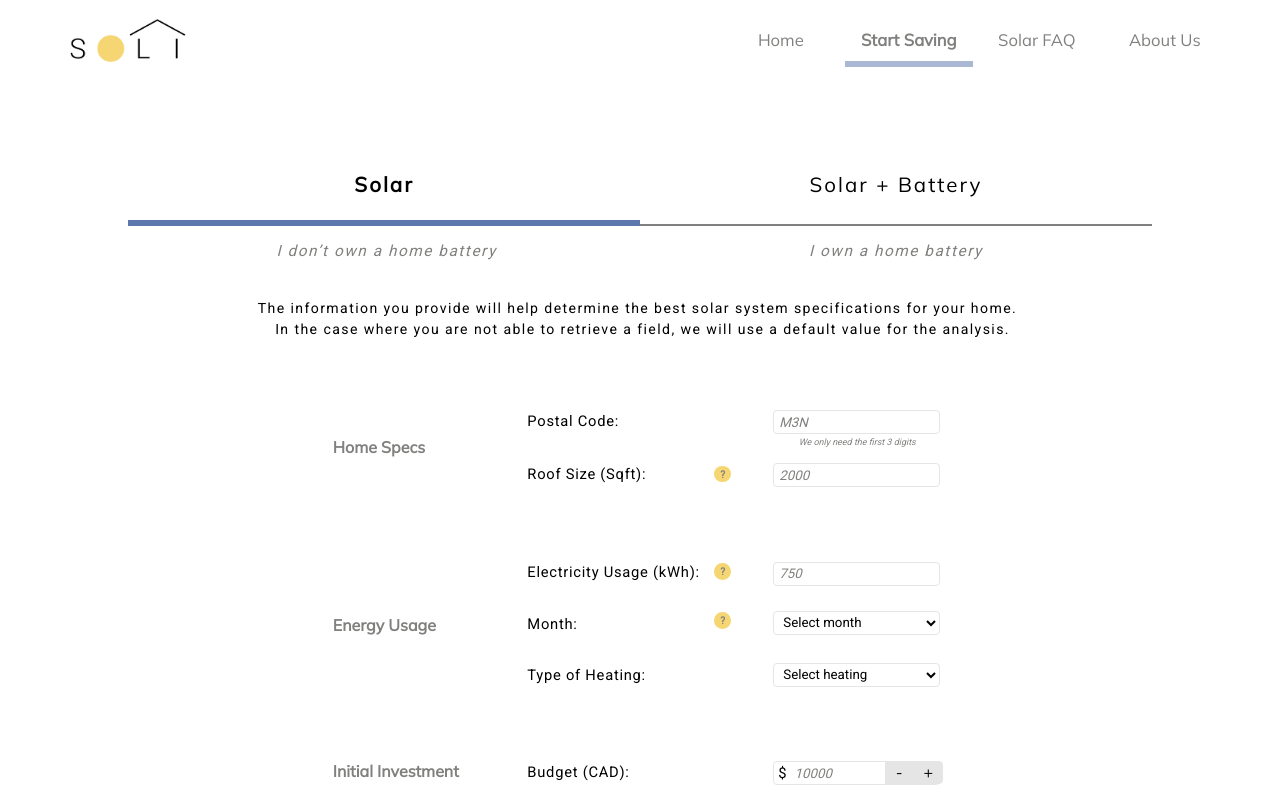
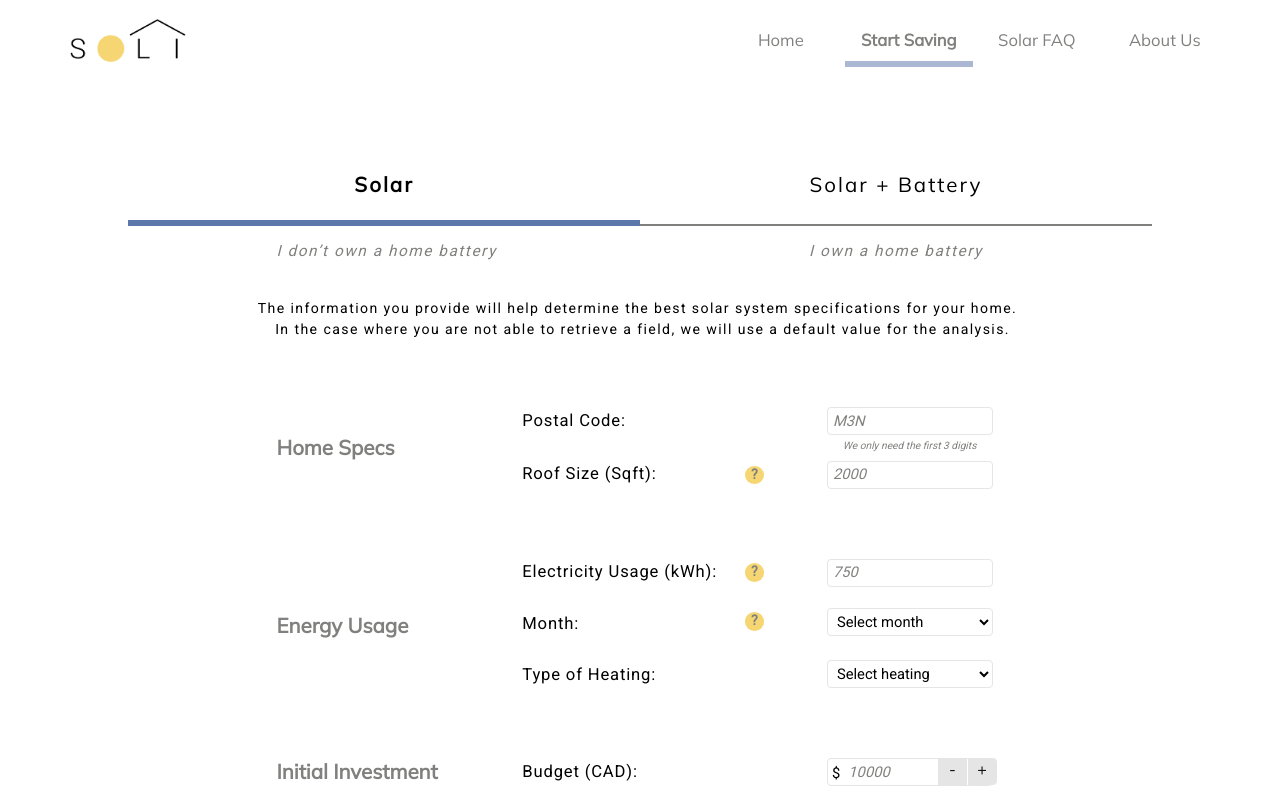
Before and after one commit to tanushree-sharma/fydp-app, a React (Create React App) app: page /start-saving in a window 1280 px wide. Shown: the top 800 px of the page. Built offline with nearby package versions, Linux system fonts and the light colour scheme.

Commit message:
font size and alignment changes on the forms page

```diff
--- a/src/App.css
+++ b/src/App.css
@@ -25,9 +25,9 @@
   position: absolute;
   background-color: white;
   font-size: 1.3vw;
-  font-family: 'Roboto';
+  font-family: "Roboto";
   top: 0%;
-  }
+}
 
 #logo {
   position: absolute;
@@ -85,7 +85,6 @@ ul.nav-right {
   width: 100%;
   height: 100%;
   overflow-x: hidden;
-
 }
 
 #mainGraphic {
@@ -145,7 +144,6 @@ ul.nav-right {
   text-align: center;
   display: inline-block;
 }
-
 
 #startButton:hover {
   background: #faebbc;
@@ -548,6 +546,18 @@ ul.nav-right {
   width: 100%;
 }
 
+.footer-ss {
+  position: absolute;
+  clear: both;
+  bottom: 2%;
+  color: #80807f;
+  font-family: "Mulish";
+  font-weight: 500;
+  font-size: 1vw;
+  line-height: 5vh;
+  width: 100%;
+}
+
 .footer-left {
   width: 100vw;
   list-style: none;
@@ -561,15 +571,16 @@ ul.nav-right {
   position: absolute;
   width: 14vw;
   height: 2.4vh;
-  left: 39%;
+  left: 38.5%;
   font-family: Roboto;
   font-style: normal;
   font-weight: normal;
-  font-size: 1.15vw;
+  font-size: 1.3vw;
   line-height: 2.097vh;
   letter-spacing: 0.05em;
   color: #000000;
   text-align: left;
+  white-space: nowrap;
 }
 
 .field-inputs::placeholder {
@@ -577,6 +588,7 @@ ul.nav-right {
   font-style: italic;
   font-weight: 400;
   color: #80807f;
+  font-size: 1.15vw;
 }
 
 .field-input-dod::placeholder {
@@ -584,6 +596,7 @@ ul.nav-right {
   font-style: italic;
   font-weight: 400;
   color: #80807f;
+  font-size: 1.15vw;
 }
 
 .field-inputs-budget::placeholder {
@@ -591,6 +604,7 @@ ul.nav-right {
   font-style: italic;
   font-weight: 400;
   color: #80807f;
+  font-size: 1.15vw;
 }
 
 .dropdownFormat {
@@ -602,15 +616,15 @@ ul.nav-right {
 
 #postal-text {
   position: absolute;
-  width: 11vw;
-  height: 2.7vh;
-  left: 65.5%;
-  font-size: 0.7vw;
+  width: 13vw;
+  height: 3.2vh;
+  left: 69.8%;
+  font-size: 0.8vw;
   font-family: Roboto;
   font-style: italic;
   font-weight: 200;
   color: #80807f;
-  top: 55%;
+  top: 55.4%;
 }
 
 #postal-code {
@@ -618,11 +632,11 @@ ul.nav-right {
 }
 
 #postal-code-input1 {
-  top: 50%;
+  top: 49.5%;
 }
 
 #postal-code-input2 {
-  top: 50%;
+  top: 49.5%;
 }
 
 #roof-size {
@@ -630,11 +644,11 @@ ul.nav-right {
 }
 
 #roof-size-input1 {
-  top: 60%;
+  top: 59.5%;
 }
 
 #roof-size-input2 {
-  top: 60%;
+  top: 59.5%;
 }
 
 #elec-usage {
@@ -642,11 +656,11 @@ ul.nav-right {
 }
 
 #elec-usage-input1 {
-  top: 78.5%;
+  top: 78%;
 }
 
 #elec-usage-input2 {
-  top: 78.5%;
+  top: 78%;
 }
 
 #month-title {
@@ -654,11 +668,11 @@ ul.nav-right {
 }
 
 #month-input1 {
-  top: 87.7%;
+  top: 87.2%;
 }
 
 #month-input2 {
-  top: 87.7%;
+  top: 87.2%;
 }
 
 #heating-type-title {
@@ -666,19 +680,19 @@ ul.nav-right {
 }
 
 #heating-input1 {
-  top: 97.5%;
+  top: 97%;
 }
 
 #heating-input2 {
-  top: 97.5%;
+  top: 97%;
 }
 
 #budget1 {
-  top: 116%;
+  top: 115.5%;
 }
 
 #budget2 {
-  top: 142%;
+  top: 141.5%;
 }
 
 #budget1title {
@@ -694,7 +708,7 @@ ul.nav-right {
 }
 
 #storage-capacity-input {
-  top: 116%;
+  top: 115.5%;
 }
 
 #dod {
@@ -708,22 +722,23 @@ ul.nav-right {
   position: absolute;
   width: 10vw;
   height: 2.5vh;
-  left: 20%;
+  left: 14.5%;
   font-family: Mulish;
   font-style: normal;
   font-weight: 600;
-  font-size: 1.25vw;
+  font-size: 1.6vw;
   line-height: 2.5vh;
   /* identical to box height */
   display: flex;
   align-items: center;
   color: #80807f;
+  white-space: nowrap;
 }
 
 .qGraphic {
   position: absolute;
   width: 1.3vw;
-  left: 57.25%;
+  left: 60.25%;
   height: 2.3vh;
 }
 
@@ -751,13 +766,13 @@ ul.nav-right {
   text-align: center;
   background-color: #f6d673;
   border-radius: 50%;
-  width: 1.3vw;
-  height: 1.3vw;
-  font-size: 0.8vw;
-  line-height: 1.33vw;
+  width: 1.45vw;
+  height: 1.45vw;
+  font-size: 1.1vw;
+  line-height: 1.4vw;
   font-family: "Roboto";
   cursor: default;
-  left: 57.25%;
+  left: 60.25%;
 }
 .help-tip:before {
   content: "?";
@@ -905,11 +920,11 @@ ul.nav-right {
 }
 
 form #decrease {
-  left: 73.9%;
+  left: 79.1%;
   border-radius: 0 0 0 0;
   width: 2.11vw;
-  top: 116%;
-  height: 2.6vh;
+  top: 115.5%;
+  height: 3.1vh;
   background: #e5e5e5;
   font-family: "Mulish";
   font-style: normal;
@@ -918,8 +933,8 @@ form #decrease {
 
 form #percentage {
   position: absolute;
-  top: 126.5%;
-  left: 63.5%;
+  top: 126.75%;
+  left: 68.75%;
   font-family: "Roboto";
   font-weight: 100;
   font-size: 1.15vw;
@@ -928,8 +943,8 @@ form #percentage {
 
 form #dollar-sign1-line {
   position: absolute;
-  top: 114.87%;
-  left: 64.5%;
+  top: 115.87%;
+  left: 69.75%;
   font-family: "Mulish";
   font-weight: 50;
   font-size: 1.7vw;
@@ -939,7 +954,7 @@ form #dollar-sign1-line {
 form #dollar-sign1 {
   position: absolute;
   top: 116.5%;
-  left: 63.5%;
+  left: 68.75%;
   font-family: "Roboto";
   font-weight: 100;
   font-size: 1.15vw;
@@ -949,7 +964,7 @@ form #dollar-sign1 {
 form #dollar-sign2 {
   position: absolute;
   top: 142.5%;
-  left: 63.5%;
+  left: 68.75%;
   font-family: "Roboto";
   font-weight: 100;
   font-size: 1.15vw;
@@ -984,15 +999,16 @@ form #dollar-sign2 {
 }
 
 form #increase {
-  left: 76.75%;
+  left: 82%;
   width: 2.11vw;
   border-radius: 0 0.309vw 0.309vw 0;
-  top: 116%;
-  height: 2.6vh;
+  top: 115.5%;
+  height: 3.1vh;
   background: #e5e5e5;
   font-family: "Mulish";
   font-style: normal;
   font-weight: 100;
+  padding-top: 0;
   /* box-shadow: 0 0 0 1px; */
 }
 
@@ -1010,11 +1026,11 @@ form #increase {
   outline: none;
 }
 form #decrease2 {
-  left: 73.9%;
+  left: 79.1%;
   border-radius: 0 0 0 0;
   width: 2.11vw;
-  top: 142%;
-  height: 2.6vh;
+  top: 141.5%;
+  height: 3.1vh;
   background: #e5e5e5;
   font-family: "Mulish";
   font-style: normal;
@@ -1029,15 +1045,16 @@ form #decrease2 {
 }
 
 form #increase2 {
-  left: 76.75%;
+  left: 82%;
   width: 2.11vw;
   border-radius: 0 0.309vw 0.309vw 0;
-  top: 142%;
-  height: 2.6vh;
+  top: 141.5%;
+  height: 3.1vh;
   background: #e5e5e5;
   font-family: "Mulish";
   font-style: normal;
   font-weight: 100;
+  padding-top: 0;
   /* box-shadow: 0 0 0 1px; */
 }
 
@@ -1066,8 +1083,8 @@ input[type="number"]::-webkit-outer-spin-button {
 .field-inputs {
   position: absolute;
   width: 13vw;
-  height: 3vh;
-  left: 63%;
+  height: 3.5vh;
+  left: 68.25%;
   background: #ffffff;
   border: 0.2vh solid #e5e5e5;
   box-sizing: border-box;
@@ -1081,8 +1098,8 @@ input[type="number"]::-webkit-outer-spin-button {
 .field-input-dod {
   position: absolute;
   width: 13vw;
-  height: 3vh;
-  left: 63%;
+  height: 3.5vh;
+  left: 68.25%;
   background: #ffffff;
   border: 0.2vh solid #e5e5e5;
   box-sizing: border-box;
@@ -1096,8 +1113,8 @@ input[type="number"]::-webkit-outer-spin-button {
 .field-inputs-budget {
   position: absolute;
   width: 13vw;
-  height: 3vh;
-  left: 63%;
+  height: 3.5vh;
+  left: 68.25%;
   background: #ffffff;
   border: 0.2vh solid #e5e5e5;
   box-sizing: border-box;
@@ -1106,6 +1123,7 @@ input[type="number"]::-webkit-outer-spin-button {
   font-family: Roboto;
   font-style: normal;
   font-weight: 400;
+  font-size: 1.15vw;
 }
 
 .budegt-container1 {
@@ -1119,8 +1137,8 @@ input[type="number"]::-webkit-outer-spin-button {
 .dropdown-inputs {
   position: absolute;
   width: 13vw;
-  height: 3vh;
-  left: 63%;
+  height: 3.5vh;
+  left: 68.25%;
   background: #ffffff;
   border: 0.2vh solid #e5e5e5;
   box-sizing: border-box;
@@ -1129,7 +1147,8 @@ input[type="number"]::-webkit-outer-spin-button {
   font-family: Roboto;
   font-style: normal;
   font-weight: 400;
-  color:black;
+  color: black;
+  font-size: 1.15vw;
 }
 
 .vertical {
@@ -1210,8 +1229,8 @@ select:invalid {
   width: 100%; /* Full width */
   height: 100%; /* Full height */
   overflow: auto; /* Enable scroll if needed */
-  background-color: rgb(0,0,0); /* Fallback color */
-  background-color: rgba(0,0,0,0.4); /* Black w/ opacity */
+  background-color: rgb(0, 0, 0); /* Fallback color */
+  background-color: rgba(0, 0, 0, 0.4); /* Black w/ opacity */
 }
 
 /* Modal Content */
@@ -1221,11 +1240,11 @@ select:invalid {
   left: 0%;
   width: 100%;
   height: 1.5vh;
-  background-color: #F6D673;
+  background-color: #f6d673;
 }
 .modal-content {
   position: relative;
-  background-color: #FBFBFB;
+  background-color: #fbfbfb;
   margin: auto;
   padding: 20px;
   border: 1px solid #888;
@@ -1241,7 +1260,6 @@ select:invalid {
   letter-spacing: 0.05em;
   color: #000000;
   margin-top: 2%;
-
 }
 #modal-text {
   font-family: Roboto;
@@ -1252,7 +1270,7 @@ select:invalid {
   margin-top: 2vh;
   margin-bottom: 4vh;
 
-  color: #80807F;
+  color: #80807f;
 }
 #warning {
   width: 8vw;
@@ -1261,13 +1279,14 @@ select:invalid {
   vertical-align: middle;
 }
 #buttondiv {
-  border-top: 1px solid #80807F;
+  border-top: 1px solid #80807f;
   padding: 1.5vh;
 }
 
-#solar-update, #battery-update {
-  background: #FFFFFF;
-  border: 1px solid #F6D673;
+#solar-update,
+#battery-update {
+  background: #ffffff;
+  border: 1px solid #f6d673;
   box-sizing: border-box;
   border-radius: 2vh;
 
@@ -1281,12 +1300,11 @@ select:invalid {
 
   margin-right: 1vw;
   float: right;
-
 }
 
 #continue {
-  background: #F6D673;
-  border: 1px solid #F6D673;
+  background: #f6d673;
+  border: 1px solid #f6d673;
   box-sizing: border-box;
   border-radius: 2vh;
 
--- a/src/components/startSaving.js
+++ b/src/components/startSaving.js
@@ -1,6 +1,7 @@
 import React, { Component } from 'react'
 import graphic from '../question_img.png'
 import warning from '../warning.png'
+
 
 class startSaving extends Component {
     render() {
@@ -202,7 +203,7 @@ class startSaving extends Component {
                         <label>
                             <p class="field-titles" id="heating-type-title" > Type of Heating:</p>
                             <select name="heating-type" id="heating-input1" class="dropdown-inputs">
-                                <option value="" disabled selected hidden>Select heating</option>
+                                <option value="" disabled hidden selected>Select heating</option>
                                 <option value="1">Electric</option>
                                 <option value="2">Natural Gas</option>
                             </select>
@@ -290,7 +291,7 @@ class startSaving extends Component {
                         <label>
                             <p class="field-titles" id="heating-type-title" > Type of Heating:</p>
                             <select name="heating-type" id="heating-input1" class="dropdown-inputs" required>
-                                <option value="" disabled selected hidden>Select heating</option>
+                                <option value="" disabled hidden selected>Select heating</option>
                                 <option value="1">Electric</option>
                                 <option value="2">Natural Gas</option>
                             </select>
@@ -322,6 +323,7 @@ class startSaving extends Component {
 
                         </form>
                     </form>
+
                 </div>
 
                 <div id="solarModal" class="modal">
@@ -351,10 +353,16 @@ class startSaving extends Component {
                             <button class="modalSubmit" id="battery-update"> Update fields </button>
                         </div>
                     </div>
+
                 </div>
+
             </div>
+
+
         )
+
     }
+
 }
 
 export default startSaving
```
